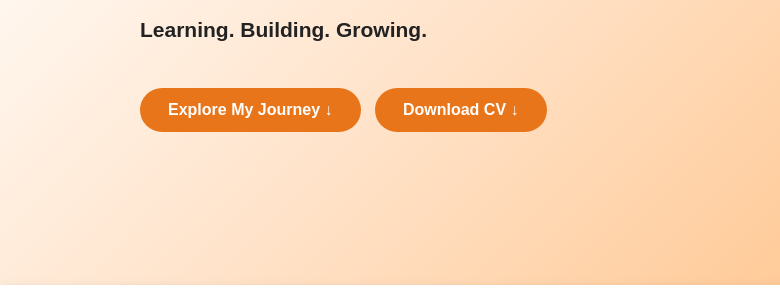
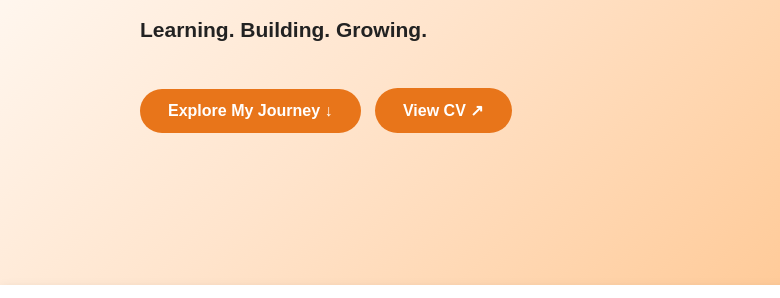
Before and after one commit to dealwissavindra000-bit/Savindra-De-Alwis, a plain HTML site: page index.html in a window 1280 px wide. Shown: the part 275-573 px from the top of the page, 0-780 px from the left. Drawn offline with Linux system fonts and the light colour scheme.

Commit message:
Update CV link to open in new tab

```diff
--- a/index.html
+++ b/index.html
@@ -628,12 +628,12 @@ footer {
 
     <a href="#about" class="hero-button">Explore My Journey ↓</a>
 
-    <a href="CV - Savindra De Alwis.pdf"
-       download
-       class="hero-button"
-       style="margin-left: 10px;">
-        Download CV ↓
-    </a>
+   <a href="CV%20-%20Savindra%20De%20Alwis.pdf"
+   target="_blank"
+   class="hero-button"
+   style="margin-left: 10px;">
+    View CV ↗
+</a>
 </div>
 
        <div class="data-visual">
```
